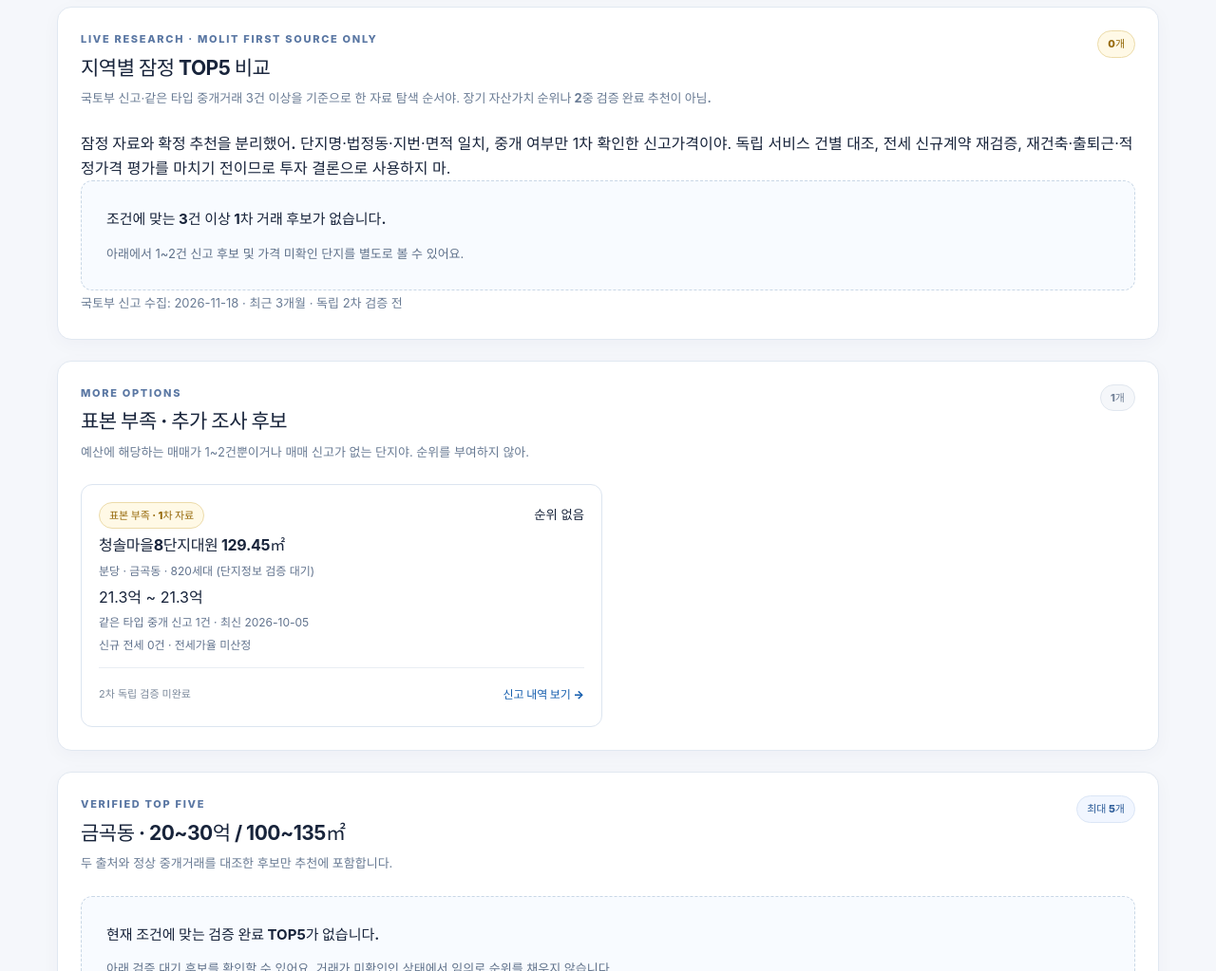
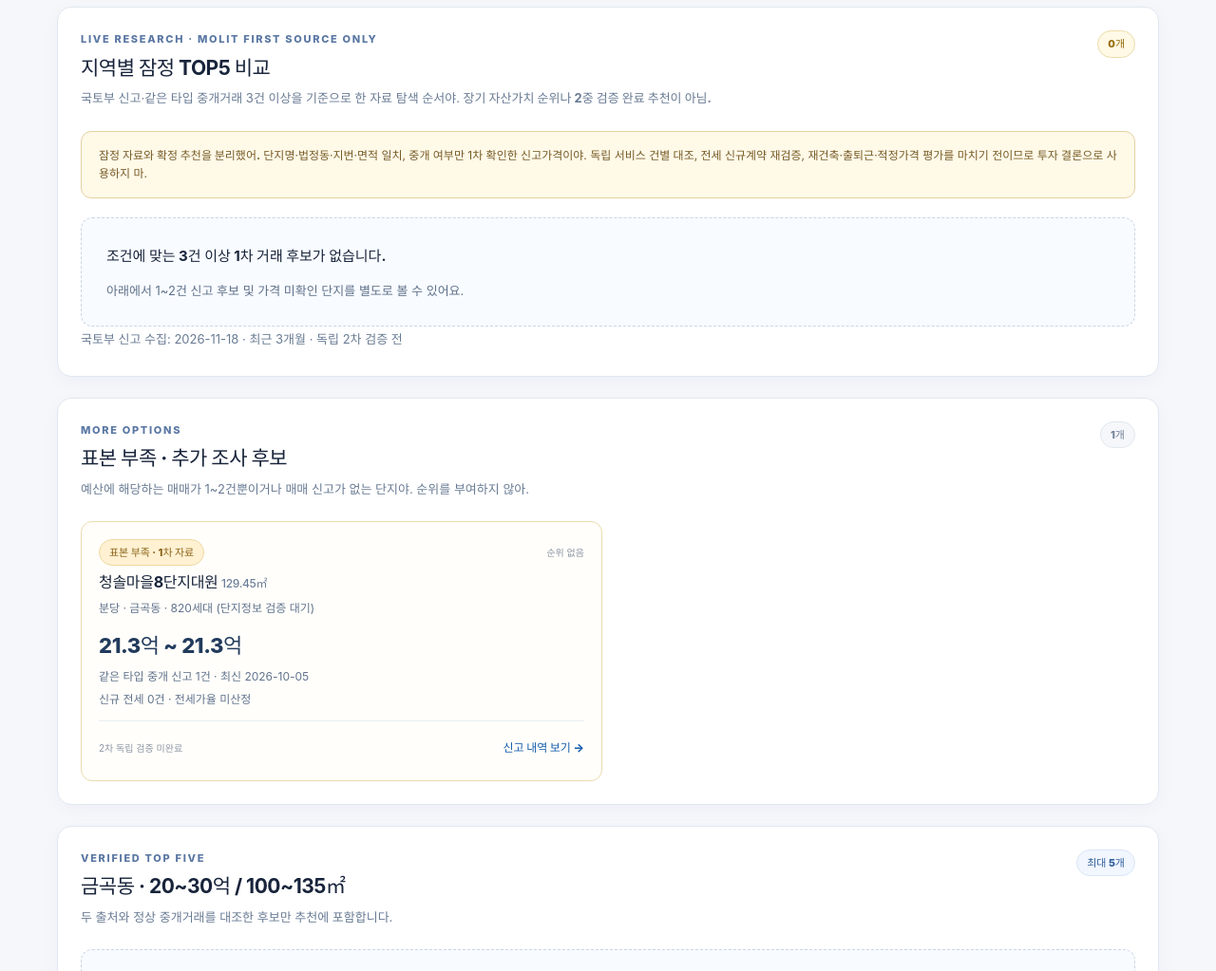
Before and after one commit to sysjkwon3006-ui/apartment-radar, a plain HTML site: page index.html in a window 1280 px wide. Shown: the part 800-1823 px from the top of the page at 95% size. Drawn offline with Linux system fonts and the light colour scheme.

Commit message:
Style first-source research shortlist distinctly from verified rankings

```diff
--- a/styles.css
+++ b/styles.css
@@ -8,3 +8,14 @@
 .detail-grid{display:grid;grid-template-columns:repeat(2,minmax(0,1fr));gap:18px}.detail-box{padding:16px;border:1px solid #e0e8f2;border-radius:12px}.detail-box h3{font-size:14px;margin:0 0 12px}.detail-box dl{display:grid;grid-template-columns:auto 1fr;gap:6px 16px;font-size:12px}.detail-box dt{color:#687b94}.detail-box dd{margin:0;text-align:right;font-weight:750}.detail-box p,.detail-box li{font-size:12px;color:#64748a}.tx-table{width:100%;border-collapse:collapse;font-size:12px}.tx-table th,.tx-table td{padding:8px 4px;border-bottom:1px solid #e8edf4;text-align:right}.tx-table th:first-child,.tx-table td:first-child{text-align:left}.chart-wrap{min-height:170px}.chart-wrap svg{display:block;width:100%;height:auto}.empty-chart{font-size:12px;color:#73849c;padding:30px 10px;text-align:center;background:#f8fafc;border-radius:10px}
 .footer{padding:36px 0 48px;color:#687b96}.footer strong{font-size:14px}.footer p{font-size:11px;margin:4px 0}
 @media(max-width:760px){.micro{display:none}.hero{padding:40px 0 20px}.metrics{grid-template-columns:repeat(2,1fr)}.filters,.cards,.detail-grid,.rule-grid{grid-template-columns:1fr}.filter-panel,.result-section,.detail,.guidelines{padding:17px}.metric{padding:13px}.metric strong{font-size:22px}.section-top h2{font-size:19px}}
+/* First-source comparison - intentionally distinct from verified cards */
+.trial-card{border-color:#eadbae;background:#fffefa}
+.trial-price{font-weight:800;font-size:22px;color:#223b5d;margin-top:12px;letter-spacing:-.4px}
+.trial-area{font-size:12px;color:#6c7f99;font-weight:500;white-space:nowrap}
+.trial-alert{border:1px solid #e4d1a2;background:#fff9e8;border-radius:11px;padding:15px 18px;font-size:12px;color:#765b26;margin:10px 0 20px}
+.trial-alert p{margin:6px 0 0;color:#715e38}
+.trial-warning{color:#9e6b17!important;font-weight:600}
+.trial-card .pill.warning{background:#fff1d2;border-color:#efd8a1;color:#8b6418}
+.trial-card .card-foot{align-items:center}
+.trial-card small{font-size:10px;color:#8c96a5}
+.trial-chart svg{display:block;width:100%;max-width:100%}
```
